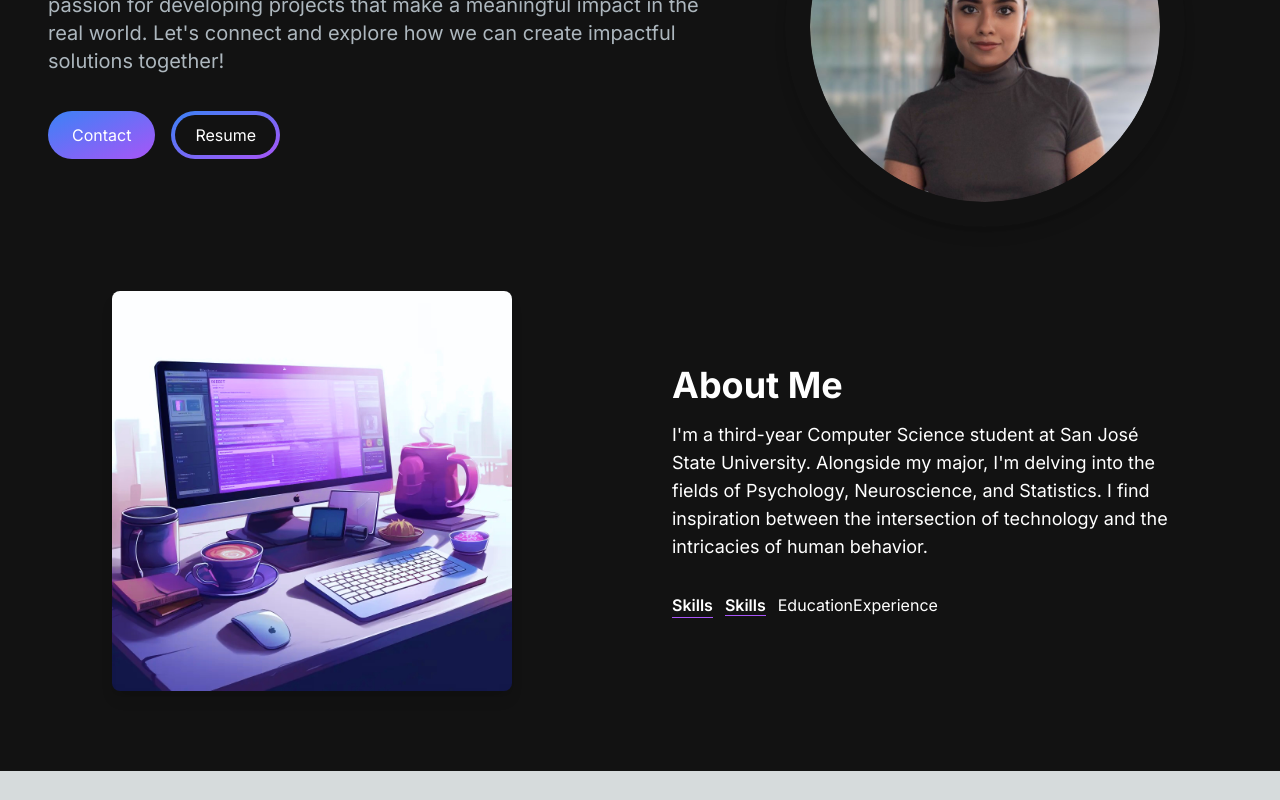
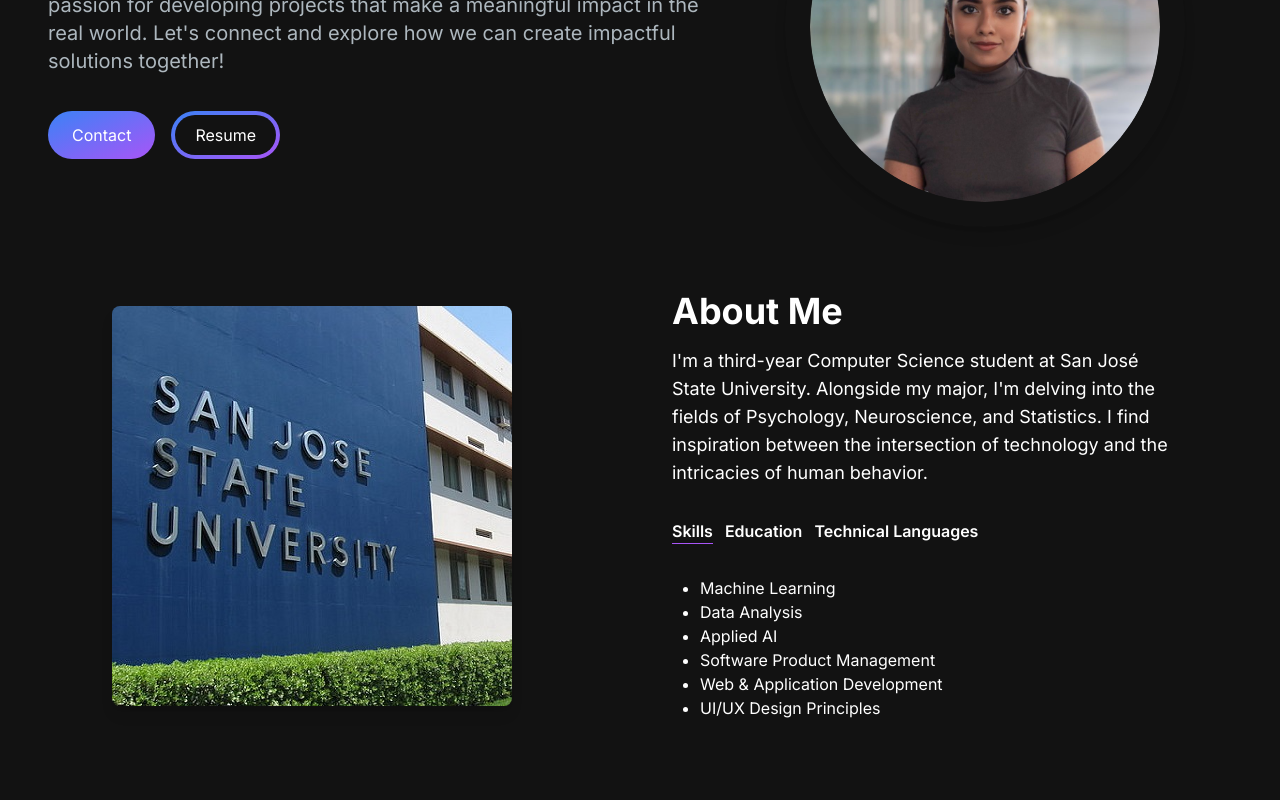
Before and after one commit to harsita-keerthi/portfolio-website-v2, a Next.js app: page / in a window 1280 px wide. Shown: the part 285-1085 px from the top of the page. Before the commit the page ends 1056 px from the top, so only its background shows below. Built offline with nearby package versions, Linux system fonts and the light colour scheme.

Commit message:
update about me section, add tab view for skills/education/technical

```diff
--- a/src/components/AboutSection.jsx
+++ b/src/components/AboutSection.jsx
@@ -2,6 +2,56 @@
 import React, { startTransition, useTransition, useState } from "react";
 import Image from "next/image";
 import TabButton from "./TabButton"
+
+const TAB_DATA = [
+    {
+        title: "Skills",
+        id: "skills",
+        content: (
+            <ul className="list-disc ml-5 pl-2">
+                <li>Machine Learning</li>
+                <li>Data Analysis</li>
+                <li>Applied AI</li>
+                <li>Software Product Management</li>
+                <li>Web & Application Development</li>
+                <li>UI/UX Design Principles</li>
+            </ul>
+        )
+    },
+    {
+        title: "Education",
+        id: "education",
+        content: (
+            <ul className="list-disc ml-5 pl-2">
+                <li>BS Computer Science at SJSU</li>
+                <li>ML/AI Fellow at Cornell Tech</li>
+                <li>Machine Learning Certificate from Cornell University</li>
+                <li>Product Management Certificate from Udemy</li>
+            </ul>
+        )
+    },
+    {
+        title: "Technical Languages",
+        id: "technical",
+        content: (
+            <ul className="list-disc ml-5 pl-2">
+                <li>Python
+                    <ul className="list-disc ml-5 pl-2">
+                        <li>Data Analysis: Numpy, Pandas, Matplotlib, Plotly, Seaborn, etc</li>
+                        <li>Machine Learning: TensorFlow, PyTorch, Keras, Scikit-Learn, etc</li>
+                        <li>Frameworks: Flask, Django, Streamlit</li>
+                    </ul>
+                </li>
+                <li>Java</li>
+                <li>HTML/CSS (TailwindCSS)</li>
+                <li>JavaScript (React, Next.js)</li>
+                <li>TypeScript</li>
+                <li>SQL</li>
+                <li>R for Statistics</li>
+            </ul>
+        )
+    }
+]
 
 const AboutSection = () => {
     const [tab, setTab] = useState("skills");
@@ -16,15 +66,15 @@
         <section className="text-white">
             <div className="md:grid md:grid-cols-2 gap-8 items-center py-8 px-4 xl:gap-16 sm:py-16 xl:px-16">
                 <Image
-                    src="/images/about-image.jpg"
+                    src="/images/sjsu-about.jpeg"
                     width={400}
                     height={300}
                     className="rounded-lg shadow-lg transform transition duration-300 hover:scale-105"
                 />
-                <div>
+                <div className="mt-4 md:mt-0 text-left flex flex-col h-full">
                     <h2 className="text-4xl font-bold text-white mb-4">About Me</h2>
                     <p className="text-base md:text-lg">I'm a third-year Computer Science student at San José State University. Alongside my major, I'm delving into the fields of Psychology, Neuroscience, and Statistics. I find inspiration between the intersection of technology and the intricacies of human behavior. </p>
-                    <div className="flec flex-row mt-8">
+                    <div className="flec flex-row justify-start mt-8">
                         <TabButton
                             selectTab={() => handleTabChange("skills")}
                             active={tab === "skills"}
@@ -32,11 +82,23 @@
                             {" "}
                             Skills{" "}
                         </TabButton>
-                        <span className="mr-3 font-semibold hover:text-white text-[#ADB&BE] border-b border-purple-500">
-                            Skills
-                        </span>
-                        <span>Education</span>
-                        <span>Experience</span>
+                        <TabButton
+                            selectTab={() => handleTabChange("education")}
+                            active={tab === "education"}
+                        >
+                            {" "}
+                            Education{" "}
+                        </TabButton>
+                        <TabButton
+                            selectTab={() => handleTabChange("technical")}
+                            active={tab === "technical"}
+                        >
+                            {" "}
+                            Technical Languages{" "}
+                        </TabButton>
+                    </div>
+                    <div className="mt-8">
+                        {TAB_DATA.find((t) => t.id === tab).content}
                     </div>
                 </div>
             </div>
```
Also changed, not shown: public/images/sjsu-about.jpeg (added).
